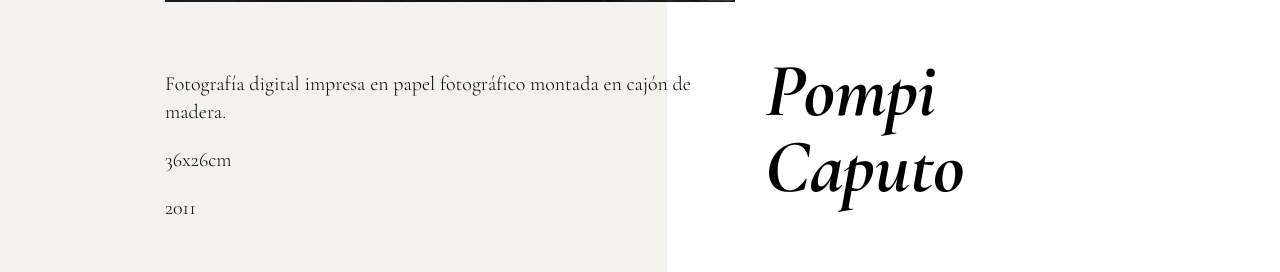
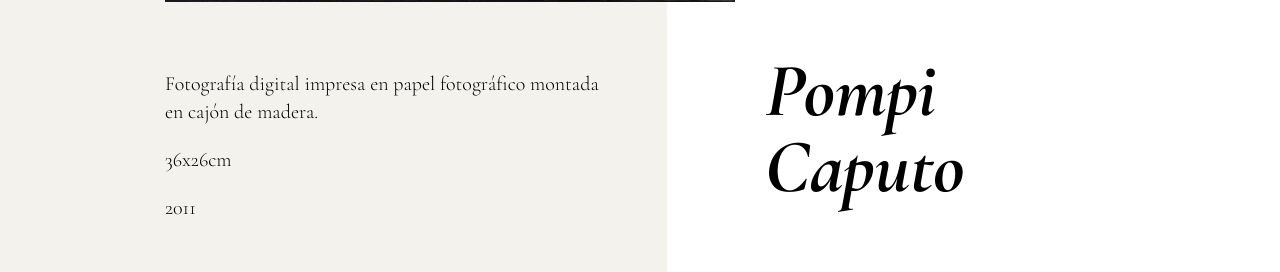
Before and after one commit to fefitin/involucrarte, a Next.js app: page /obras/encuentros in a window 1280 px wide. Shown: the part 810-1082 px from the top of the page. Built offline with nearby package versions, Linux system fonts and the light colour scheme.

Commit message:
Fix margen obras.

```diff
--- a/css/_obras.scss
+++ b/css/_obras.scss
@@ -258,6 +258,10 @@
       width: 60%;
       flex-shrink: 0;
       flex-grow: 0;
+
+      .description {
+        padding-right: calc(var(--space) * 2);
+      }
     }
 
     .author {
--- a/pages/obras/[id].js
+++ b/pages/obras/[id].js
@@ -59,9 +59,11 @@ export default function Obra({ obra, siguiente, anterior }) {
 
           <div className="image">
             <img src={obra.imagen} alt={obra.titulo} ref={image} />
-            {obra.tecnica && <p>{obra.tecnica}</p>}
-            {obra.tamano && <p>{obra.tamano}</p>}
-            {obra.ano && <p>{obra.ano}</p>}
+            <div className="description">
+              {obra.tecnica && <p>{obra.tecnica}</p>}
+              {obra.tamano && <p>{obra.tamano}</p>}
+              {obra.ano && <p>{obra.ano}</p>}
+            </div>
           </div>
 
           <div className="author" ref={author}>
```
